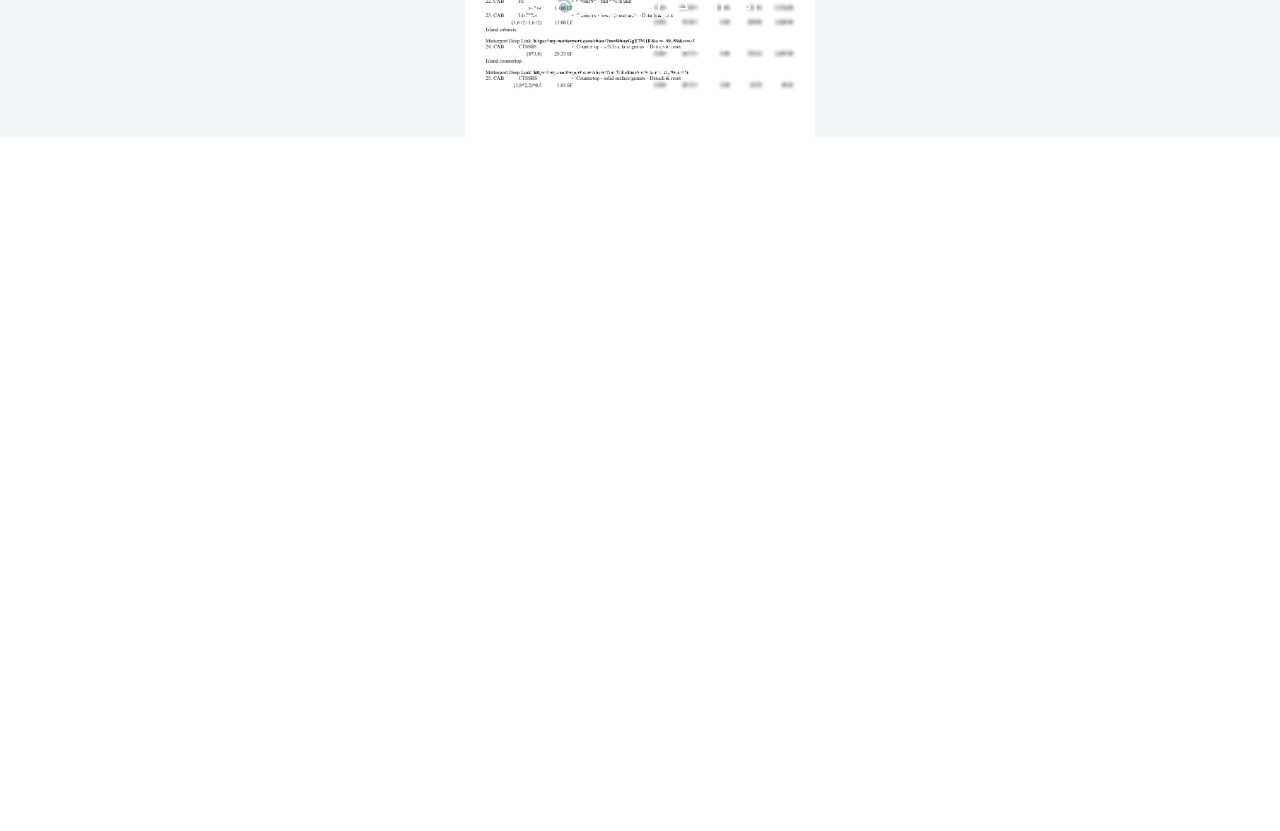
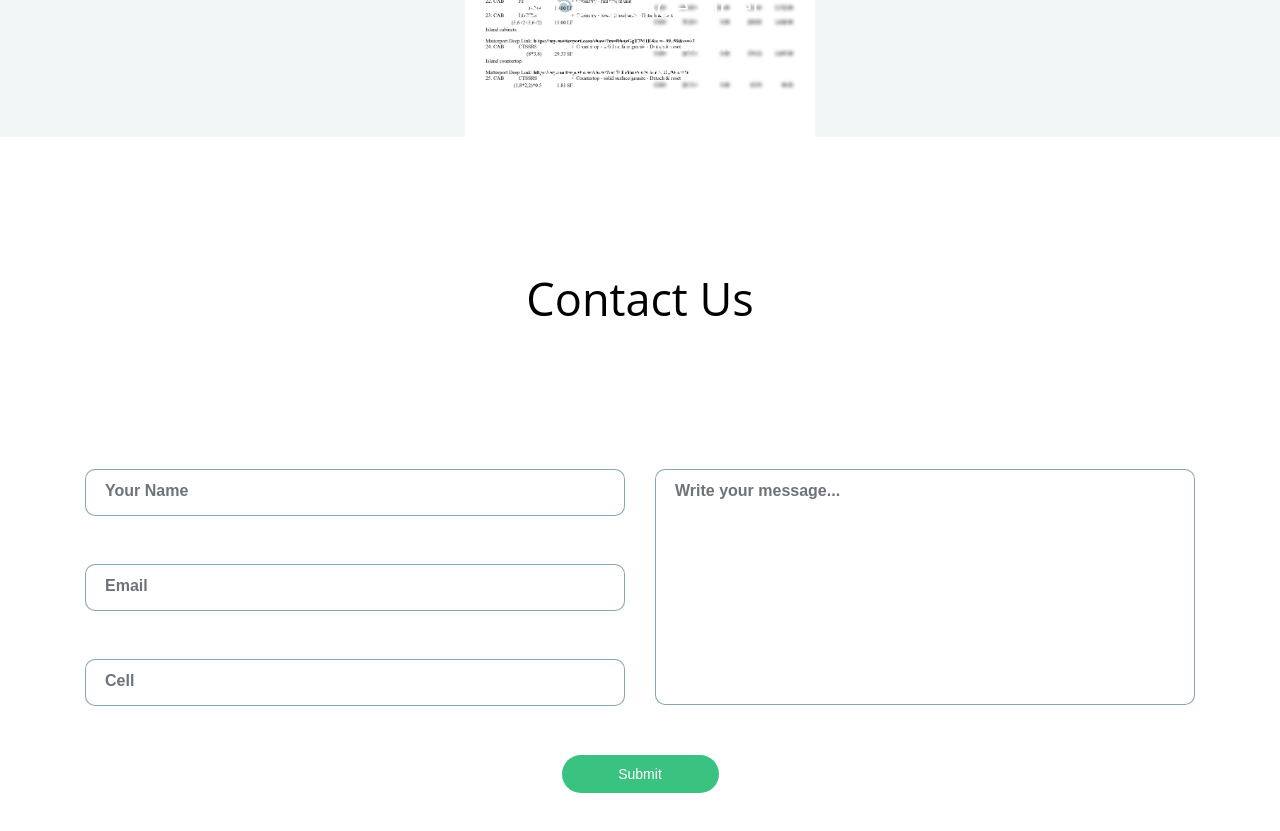
Before and after one commit to Asim26/mpartial_landing_page, a React (Create React App) app: page / in a window 1280 px wide. Shown: the part 3920-4751 px from the top of the page. Before the commit the page ends 4057 px from the top, so only its background shows below. Built offline with nearby package versions, Linux system fonts and the light colour scheme.

Commit message:
c8Carousel

```diff
--- a/src/components/Main.css
+++ b/src/components/Main.css
@@ -408,3 +408,141 @@ font-weight: 400;
 
 
 /* ------------------------------------------------------ */
+
+/* ------------------------------------------------------ */
+
+#Contact-US {
+  background-color: rgb(255, 255, 255);
+}
+
+#Contact-US h1 {
+  text-align: center;
+  background-position: 50%;
+  padding: 12%;
+}
+
+#Contact-US .section_title_text {
+  font-family: 'Open Sans', sans-serif;
+  text-align: center;
+  font-weight: 500;
+  font-size: 45px;
+  line-height: 58px;
+  letter-spacing: 0;
+  color: #000;
+  opacity: 1;
+  background-size: 200px 200px;
+  background-repeat: no-repeat;
+  /* background-image: url("/images/background.png"); */
+}
+
+#Contact-US .form-holder {
+  margin-top: 0;
+}
+
+.form-group {
+  margin-bottom: 1.5rem!important;
+  position: relative;
+}
+
+.form-holder input {
+  margin-bottom: 24px;
+}
+
+.form-holder input, .form-holder textarea {
+  font-size: 14px;
+  width: 100%;
+  border: 1px solid rgba(10,81,105,.5);
+  border-radius: 10px;
+  padding: 12px 15px;
+  outline: none;
+}
+
+.form-holder textarea {
+  height: 236px;
+  resize: none;
+}
+
+.form-group .floating_label {
+  font-family: 'Raleway', sans-serif;
+  position: absolute;
+  top: 10px;
+  left: 20px;
+  background-color: rgb(255, 255, 255);
+  transition: all .3s;
+  font-weight: 600;
+  color: rgba(73,80,87,.8)!important;
+}
+
+.form-group .input-area:valid + .floating_label {
+  top: -8px;
+  padding: 0 5px;
+  font-size: 14px;
+  color: rgba(73,80,87,.8)!important;
+}
+
+.form-group .input-area:focus + .floating_label {
+  top: -10px;
+  padding: 0 3px;
+  font-size: 13px;
+  color: rgba(73,80,87,.8)!important;
+}
+
+#Contact-US .try_now_btn {
+  text-align: center;
+  padding-bottom: 50px;
+  font-family: 'Raleway', sans-serif;
+}
+#Contact-US .try_now_btn .submit_btn {
+  height: 40px;
+  width: 159px;
+}
+
+#Contact-US button:enabled {
+  background: #3ac280 0 0 no-repeat padding-box;
+  border-color: #3ac280;
+  border: 1px solid rgba(0,0,0,0);
+  border-radius: 20px;
+  text-align: center;
+  font-size: 14px;
+  font-weight: 500;
+  line-height: 16px;
+  letter-spacing: 0;
+  color: #fff;
+  opacity: 1;
+  min-width: 159px;
+}
+
+#Contact-US .submit_btn:disabled{
+  border-color: rgb(197,197,197);
+  background: rgb(197,197,197);
+  border: 1px solid rgba(0,0,0,0);
+  border-radius: 20px;
+  text-align: center;
+  font-size: 14px;
+  font-weight: 500;
+  line-height: 16px;
+  letter-spacing: 0;
+  color: #fff;
+  opacity: 1;
+  min-width: 159px;
+  cursor: not-allowed;
+}
+
+#Contact-US .submit_btn:hover {
+  color: #000;
+}
+
+#Contact-US button:disabled:hover {
+  color: gray;
+}
+
+@media (max-width: 768px) {
+  #Contact-US .section_title_text {
+    padding: 25% 7%;
+    text-align: center;
+    background-position: 50%;
+    font-size: 28px;
+    line-height: 32px;
+    margin: 5% 0;
+  }
+}
--- a/src/components/Main.js
+++ b/src/components/Main.js
@@ -261,11 +261,82 @@ function Main() {
 
 
 
+
+
+
+        <div className="row">
+          <div className="col">
+
+          </div>
+        </div>
+
+
+
         </div>
       </section>
 
       {/* Example Deliverables Section End */}
 
+
+
+
+      {/* Contact US Section Start */}
+
+      <section id="Contact-US">
+        <div className="container">
+
+          <div className="row">
+            <div className="col">
+              <h1 className="section_title_text"> Contact Us </h1>
+            </div>
+          </div>
+
+          <div className="form-holder">
+            <form>
+
+              <div className="row">
+
+                <div className="col-md-6 col-sm-12 ">
+
+                <div className="form-group nogroup">
+                    <input type="text" name="Name" required id="inputField1" className="input-area"/>
+                    <label for="inputField1" className="floating_label"> Your Name </label>
+                  </div>
+
+                  <div className="form-group nogroup">
+                    <input type="text" name="Email" required id="inputField2" className="input-area"/>
+                    <label for="inputField2" className="floating_label"> Email </label>
+                  </div>
+
+                  <div className="form-group nogroup">
+                    <input type="text" name="Cell" required id="inputField3" className="input-area"  />
+                    <label for="inputField3" className="floating_label"> Cell </label>
+                  </div>
+
+                </div>
+
+                <div className="col-md-6 col-sm-12 ">
+
+                  <div className="form-group nogroup">
+                    <textarea name="Message" required id="text_area" className="input-area"  />
+                    <label for="text_area" className="floating_label">  Write your message...  </label>
+                  </div>
+
+                </div>
+
+              </div>
+
+              <div className="try_now_btn">
+                <button type="submit" className="submit_btn"> Submit </button>
+              </div>
+
+            </form>
+          </div>
+
+        </div>
+      </section>
+
+      {/* Contact US Section End */}
 
 
 
```
Also changed, not shown: 1 other file (tests, documents, lock files or other folders).
